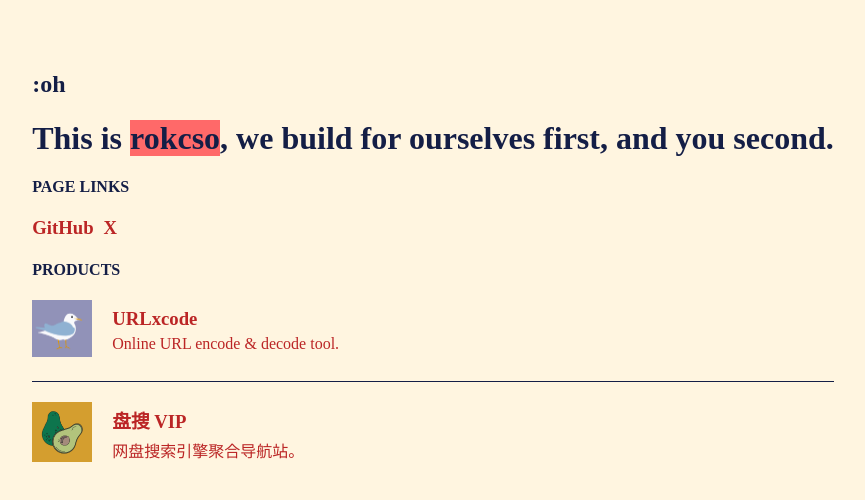
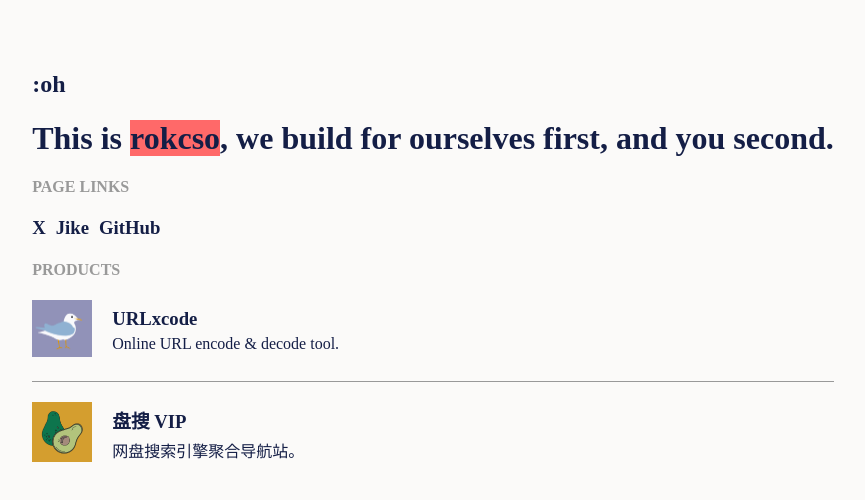
Before and after one commit to rokcso/LangingPage, a Next.js app: page / in a window 1280 px wide. Shown: the top 500 px of the page, without its empty margins (207-1072 px from the left). Built offline with nearby package versions, Linux system fonts and the light colour scheme.

Commit message:
update color

```diff
--- a/components/products.module.css
+++ b/components/products.module.css
@@ -5,7 +5,7 @@
 }
 
 .productArticle + .productArticle {
-    border-top: 1px solid #141E46;
+    border-top: 1px solid #999999;
     margin-top: 20px;
 }
 
--- a/public/pageLinksInfo.json
+++ b/public/pageLinksInfo.json
@@ -1,10 +1,14 @@
 [
     {
-        "link": "https://github.com/waringhu/",
-        "name": "GitHub"
+        "name": "X",
+        "link": "https://x.com/rokcso/"
     },
     {
-        "link": "https://x.com/rokcso/",
-        "name": "X"
+        "name": "Jike",
+        "link": "https://okjk.co/RqK5zW"
+    },
+    {
+        "name": "GitHub",
+        "link": "https://github.com/waringhu/"
     }
 ]
--- a/styles/globals.css
+++ b/styles/globals.css
@@ -2,13 +2,17 @@ html, body {
     padding: 0;
     padding-top: 2%;
     margin: 0;
-    background: #FFF5E0;
+    background: #FBFAF9;
     color: #141E46;
     display: flex;
     justify-content: center;
 }
 
 a {
-    color: #BB2525;
+    color: #141E46;
     text-decoration: none;
 }
+
+h4 {
+    color: #999999;
+}
```
